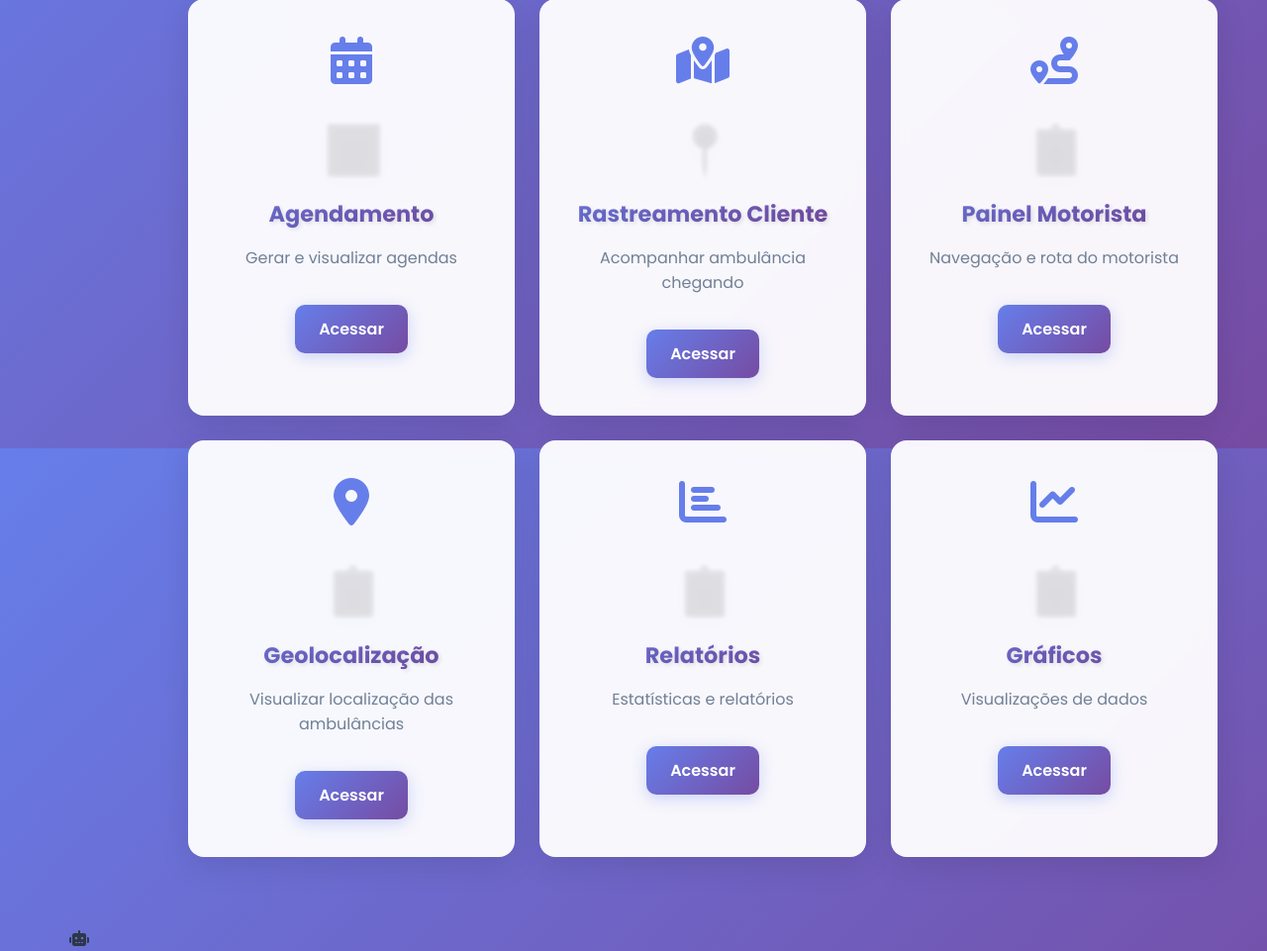
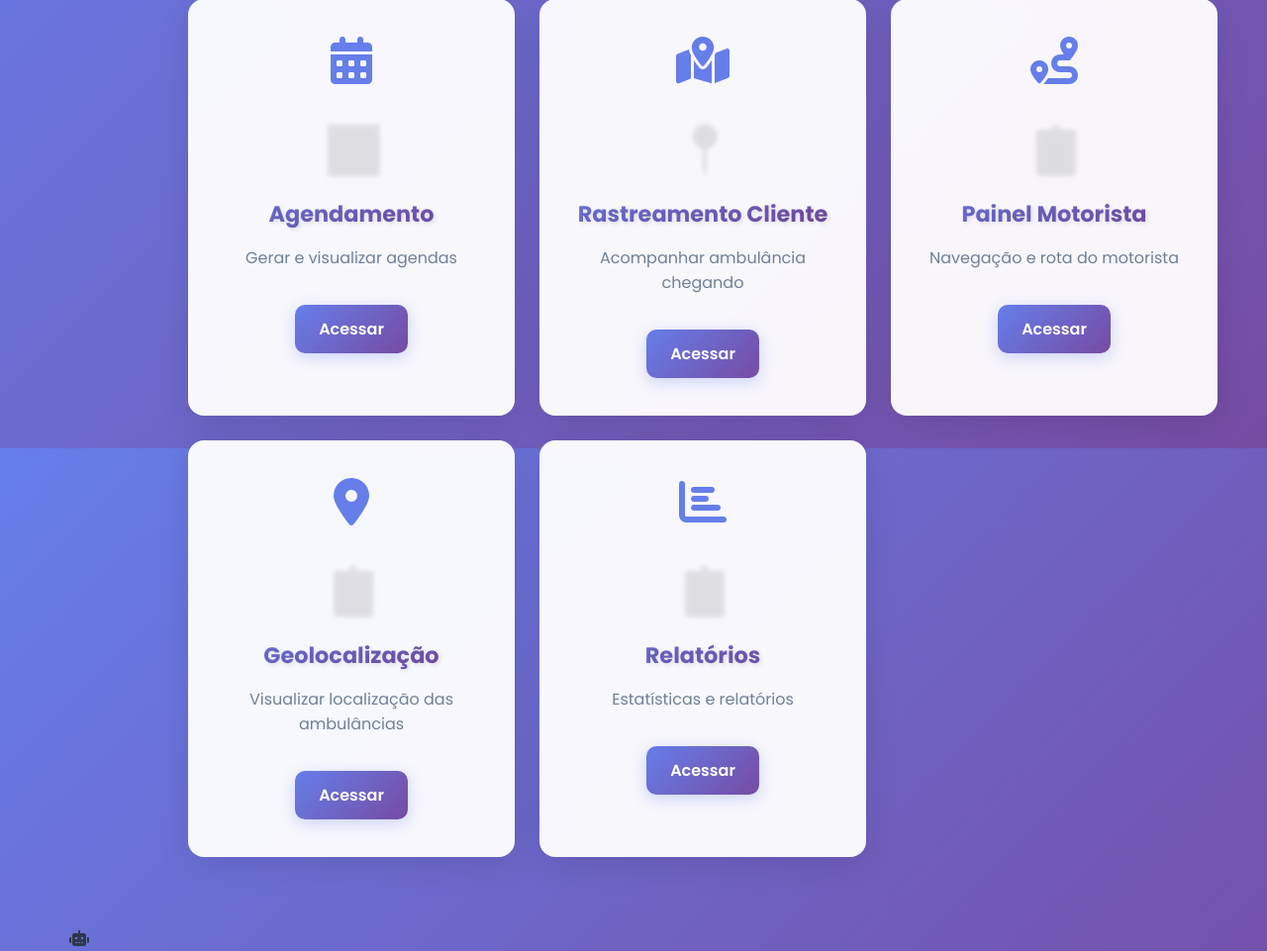
Before and after one commit to VitorBuenoOliveira/MedlinkProject, a Spring Boot app: page /home.html in a window 1280 px wide. Shown: the part 1147-2108 px from the top of the page at 99% size. Run offline with Spring Boot 4, Linux system fonts and the light colour scheme; some of the project's set-up classes (security, data sources, template engines, error pages and the like) are left out, and stand-ins take their place.

Commit message:
Remove gráficos card from home page
Co-authored-by: VitorBuenoOliveira <75373270+VitorBuenoOliveira@users.noreply.github.com>

```diff
--- a/Spring/demo/demo/src/main/resources/static/home.html
+++ b/Spring/demo/demo/src/main/resources/static/home.html
@@ -143,15 +143,6 @@
                     <p>Estatísticas e relatórios</p>
                     <a href="/reports.html" class="card-btn">Acessar</a>
                 </div>
-
-                <div class="card hover-card">
-                    <div class="card-icon">
-                        <i class="fas fa-chart-line"></i>
-                    </div>
-                    <h3>Gráficos</h3>
-                    <p>Visualizações de dados</p>
-                    <a href="/grafico.html" class="card-btn">Acessar</a>
-                </div>
             </div>
         </div>
     </main>
```
